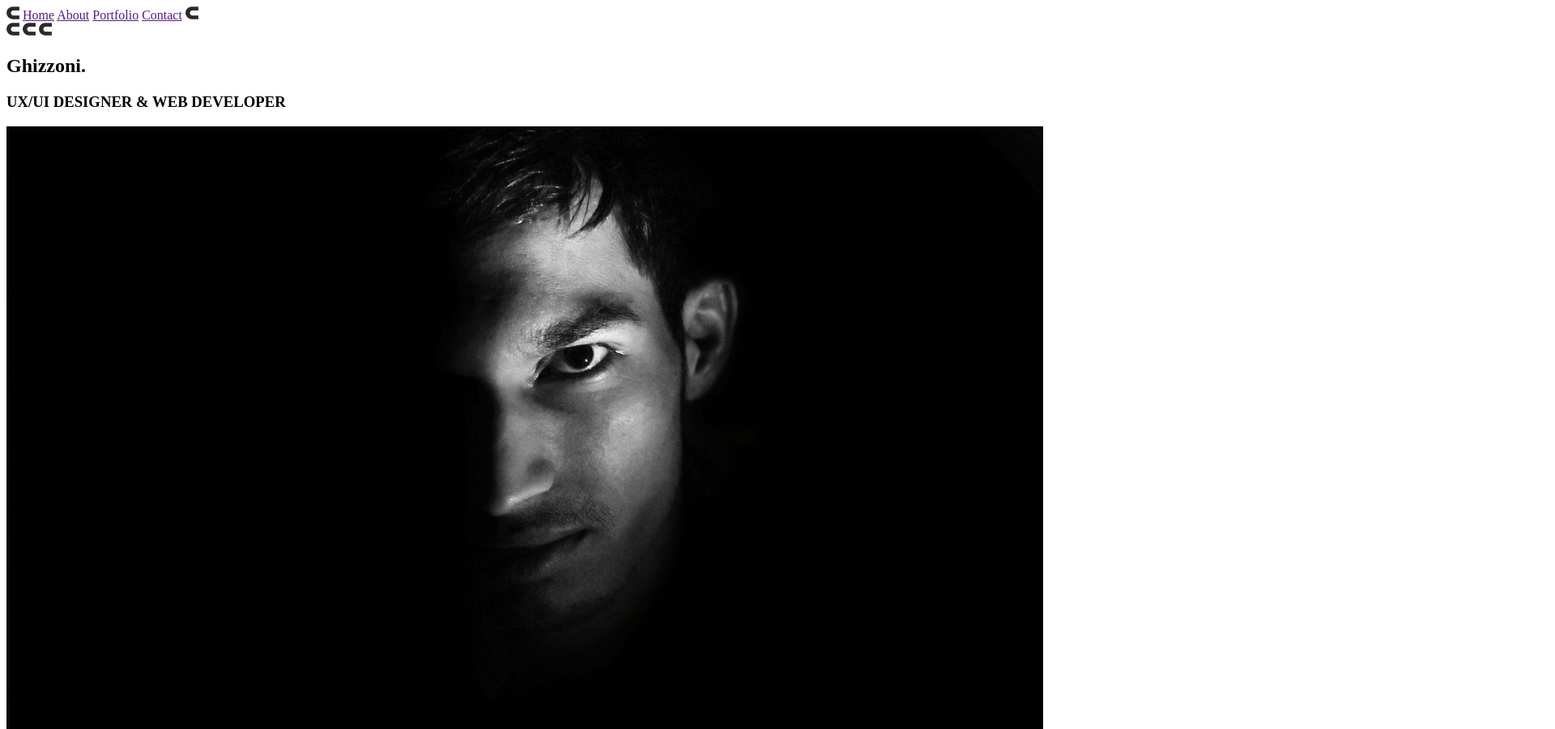
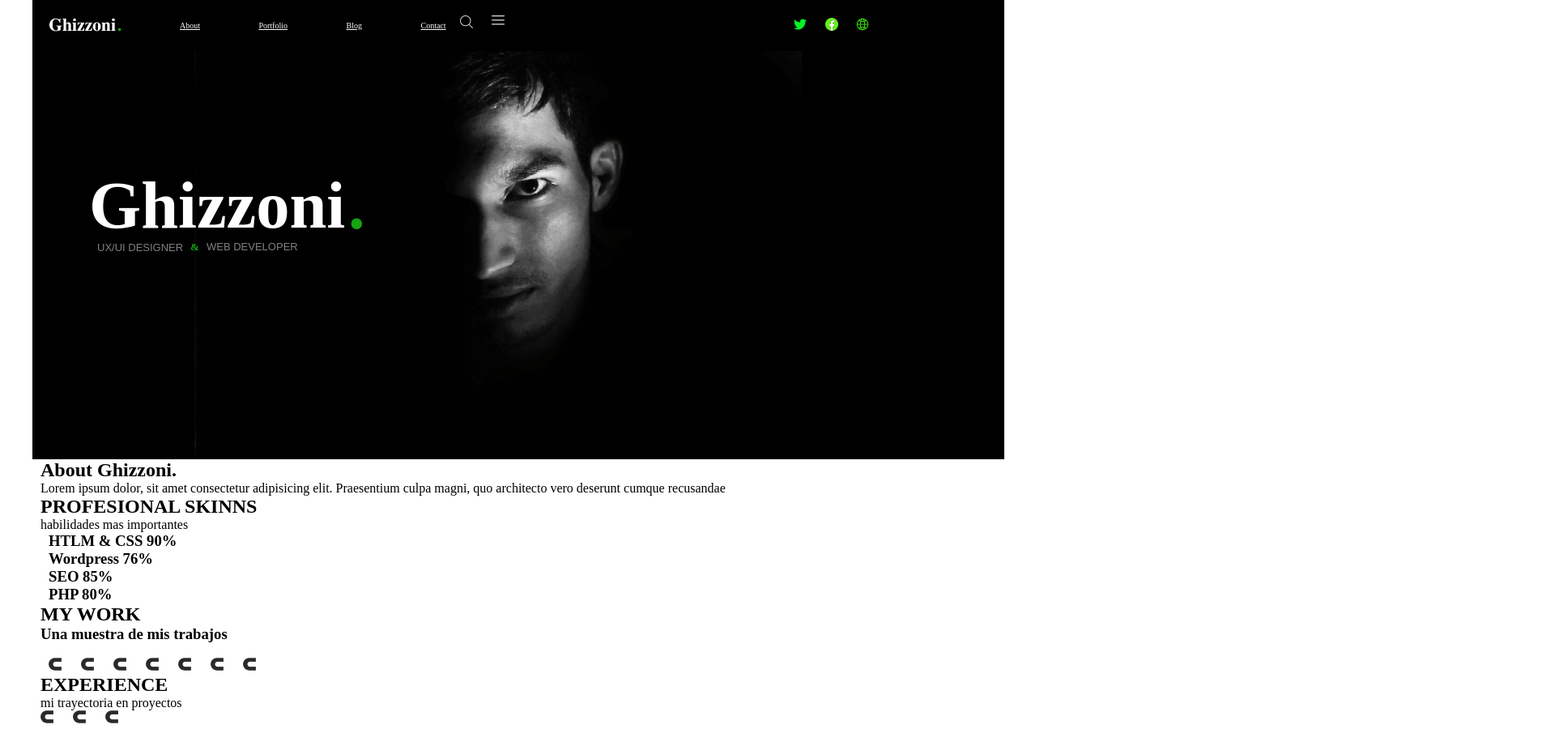
Before and after one commit to claughizzoni/TP01, a plain HTML site: page index.html in a window 1280 px wide. Shown: the top 900 px of the page at 81% size, 1920 px wide, since content can reach past the window. Drawn offline with Linux system fonts and the light colour scheme.

Commit message:
termine el header y hero, ccon su estilo css

```diff
--- a/css/style.css
+++ b/css/style.css
@@ -0,0 +1,92 @@
+*{
+    margin: 0px 10px;
+    padding: 0;
+
+}
+/* estilos del header */
+
+        /* para que quede el header con el nav siguiendome el menu */
+        /* menu{
+        position: fixed;
+        top: 1px;
+        right: 1px;
+        } */
+    .logo1{
+        color: green;
+        width: 90px;
+        position: relative;
+        top: 22px;
+        left: 0px;
+    }
+
+    .logosredes{
+        color: green;
+        position: relative;
+        top: -15px;
+        left: 900px;
+    }
+    a{
+        color: white;
+        margin: 0 5px;
+        padding-left: 60px;
+    }
+
+    header{
+        background-color: black;
+        color: white;
+        font-size: x-small;
+    }
+/* fin estilos header */
+
+/* estilos del hero */
+    .hero{
+        background-color: black;
+    }
+    .heroinfo{
+        font-size: 55px;
+        color: white;
+        height: 1vh;
+        position: relative;
+        left: 50px;
+        top: 150px;
+    }
+    .puntoverde{
+        position: relative;
+        left: 320px;
+        top: -95px;
+        color: rgb(21, 164, 17);
+    }
+    .letraverde{
+        position: relative;
+        left: 125px;
+        top: -100px;
+        color: rgb(21, 164, 17);
+        font-size: small;
+    }
+    .sub{
+        font-size: small;
+        font-family: Arial, Helvetica, sans-serif;
+        color: gray;
+    }
+    .movs1{ /* movimiento del subtitulo designer*/
+         position: relative;
+        left: 10px;
+        top: -115px;
+    }
+    .movs2{ /* movimiento desl subtitulo developer*/
+        position: relative;
+       left: 145px;
+       top: -131px;
+   }
+
+    .imagenhero{
+        width: 750px;
+        margin: 0px 200px;
+
+
+    }
+
+    .about{
+        background-color: white;
+    }
+/* fin estilos del hero */
--- a/index.html
+++ b/index.html
@@ -4,34 +4,54 @@
     <meta charset="UTF-8">
     <meta name="viewport" content="width=device-width, initial-scale=1.0">
     <title>TP01</title>
+    <link rel="stylesheet" href="css/style.css">
 </head>
 
 <body>
     <main>
+        <!-- INICIO HEADER -->
         <header>
             <nav>
-                <img src="img/carta.png" alt="">
-                <a href="">Home</a>
-                <a href="">About</a>
-                <a href="">Portfolio</a>
-                <a href="">Contact</a>
-                <!-- icono lupa y barras -->
-                <img src="img/carta.png" alt="">
+                <img class="logo1" src="img/ghizzoni..png" alt="">
+                <div class="menu1" >
+                    <a href="">Home</a>
+                    <a href="">About</a>
+                    <a href="">Portfolio</a>
+                    <a href="">Blog</a>
+                    <a href="">Contact</a>
+                    <!-- logo lupa -->
+                    <img  src="img/lupa.png" alt="">
+                    <img src="img/menu.png" alt="">
+                    <!-- logos redes -->
+                    <div class="logosredes">
+                        <img src="img/twitter.png" alt="">
+                        <img src="img/facebook.png" alt="">
+                        <img src="img/sitio-web.png" alt="">
+                    </div>
+
+                </div>
             </nav>
-            <div><!-- deben ser iconos de redes sociales -->
-                    <img src="img/carta.png" alt="">
-                    <img src="img/carta.png" alt="">
-                    <img src="img/carta.png" alt="">
+        </header>
+        <!-- FIN HEADER -->
+
+        <!-- INICIO DEL HERO -->
+        <section class="hero">
+            <div class="heroinfo">
+                    <h1>Ghizzoni<h1>
+                    <h1 class="puntoverde" >.</h1>
+                    <h1 class="letraverde">&</h1>
+                    <p class="sub movs1">UX/UI DESIGNER</p>
+                    <p class="sub movs2">WEB DEVELOPER</p>
+
+
             </div>
-        </header>
+            <img class="imagenhero" src="img/hero.jpeg" alt="">
 
-        <section>
-            <h1>Ghizzoni.</h1>
-            <h3>UX/UI DESIGNER & WEB DEVELOPER</h3>
-            <img src="img/hero.jpeg" alt="">
-        </section>c
+        </section>
 
-        <section>
+        <!-- FIN DEL HERO -->
+
+        <section class="about">
             <H2>About Ghizzoni.</H2>
             <P>Lorem ipsum dolor, sit amet consectetur adipisicing elit. Praesentium culpa magni, quo architecto vero deserunt cumque recusandae</P>
         </section>
```
Also changed, not shown: img/facebook.png (added), img/ghizzoni..png (added), img/lupa.png (added), img/menu.png (added), img/sitio-web.png (added), img/twitter.png (added).
